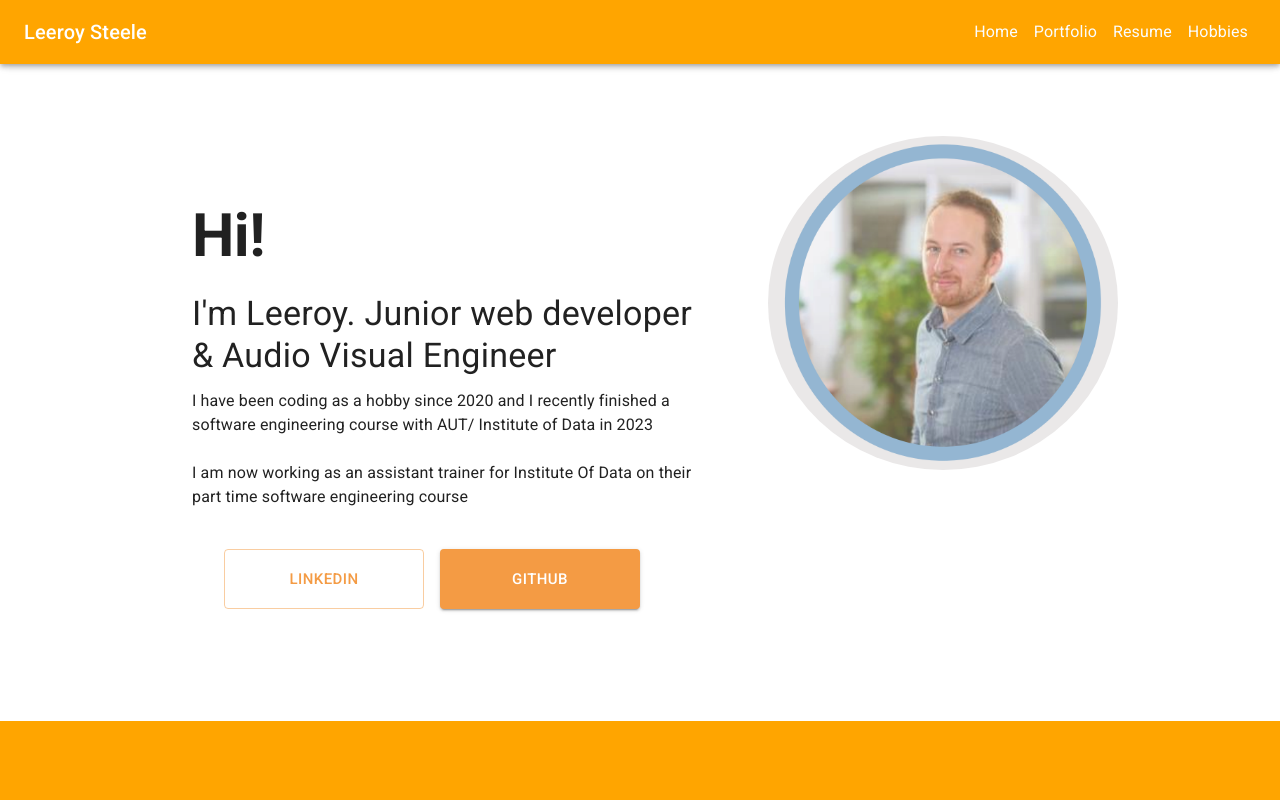
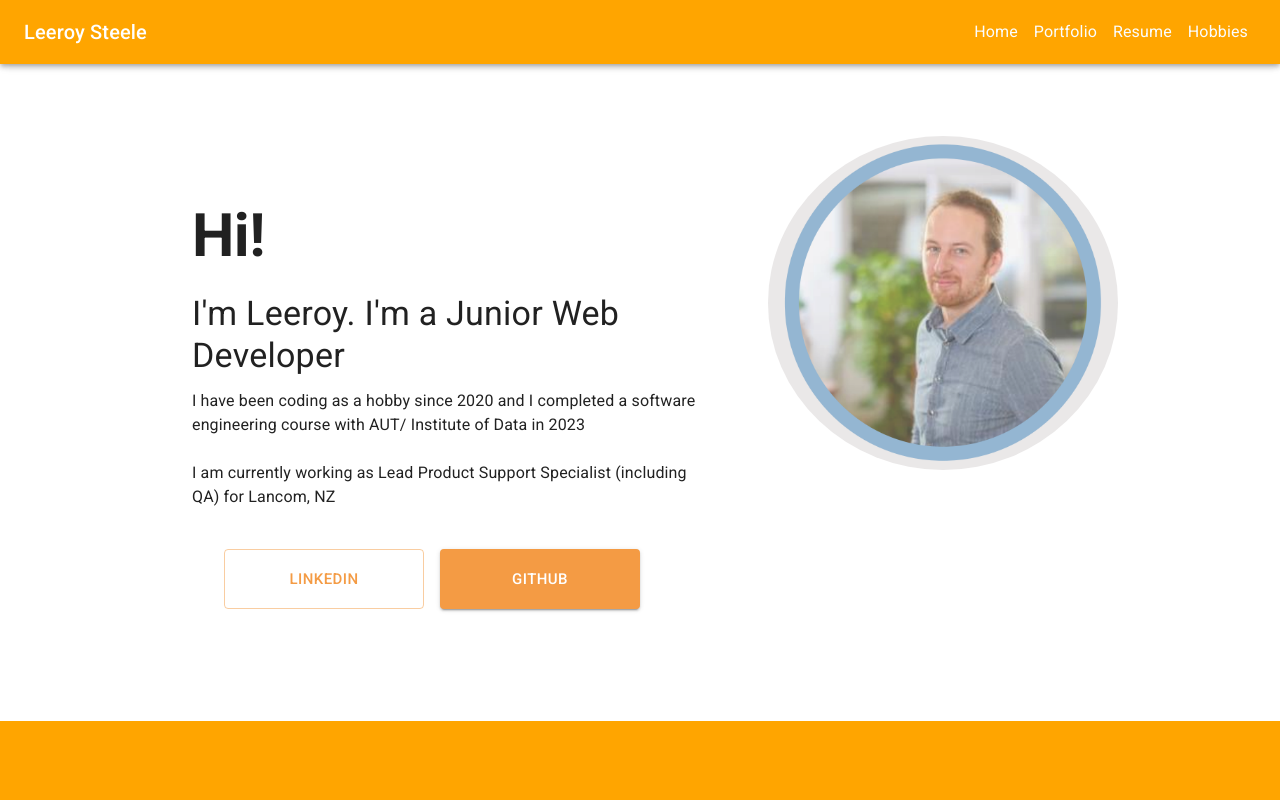
Before and after one commit to Leeroy-Steele/Bio_V2, a React (Create React App) app: page / in a window 1280 px wide. Shown: the top 800 px of the page. Built offline with nearby package versions, Linux system fonts and the light colour scheme.

Commit message:
Updated Bio section and updated packages

```diff
--- a/src/components/Bio.js
+++ b/src/components/Bio.js
@@ -33,16 +33,15 @@ export default function Bio() {
                 </Typography>
 
                 <Typography variant="h4" gutterBottom>
-                    I'm Leeroy. Junior web developer & Audio Visual Engineer
+                    I'm Leeroy. I'm a Junior Web Developer
                 </Typography>
 
                 <Typography variant="body1" gutterBottom>
-                    I have been coding as a hobby since 2020 and I recently finished a software engineering course with AUT/ Institute of Data in 2023
+                    I have been coding as a hobby since 2020 and I completed a software engineering course with AUT/ Institute of Data in 2023
                 </Typography>
 
                 <Typography variant="body1" gutterBottom sx={{my:3}}>
-                    I am now working as an assistant trainer
-                    for Institute Of Data on their part time software engineering course
+                    I am currently working as Lead Product Support Specialist (including QA) for Lancom, NZ
                 </Typography>
 
                 <Stack spacing={2} direction="row" m={4} sx={{ my:5 }}>
```
Also changed, not shown: package.json (+6 -8 lines), 1 other file (tests, documents, lock files or other folders).
